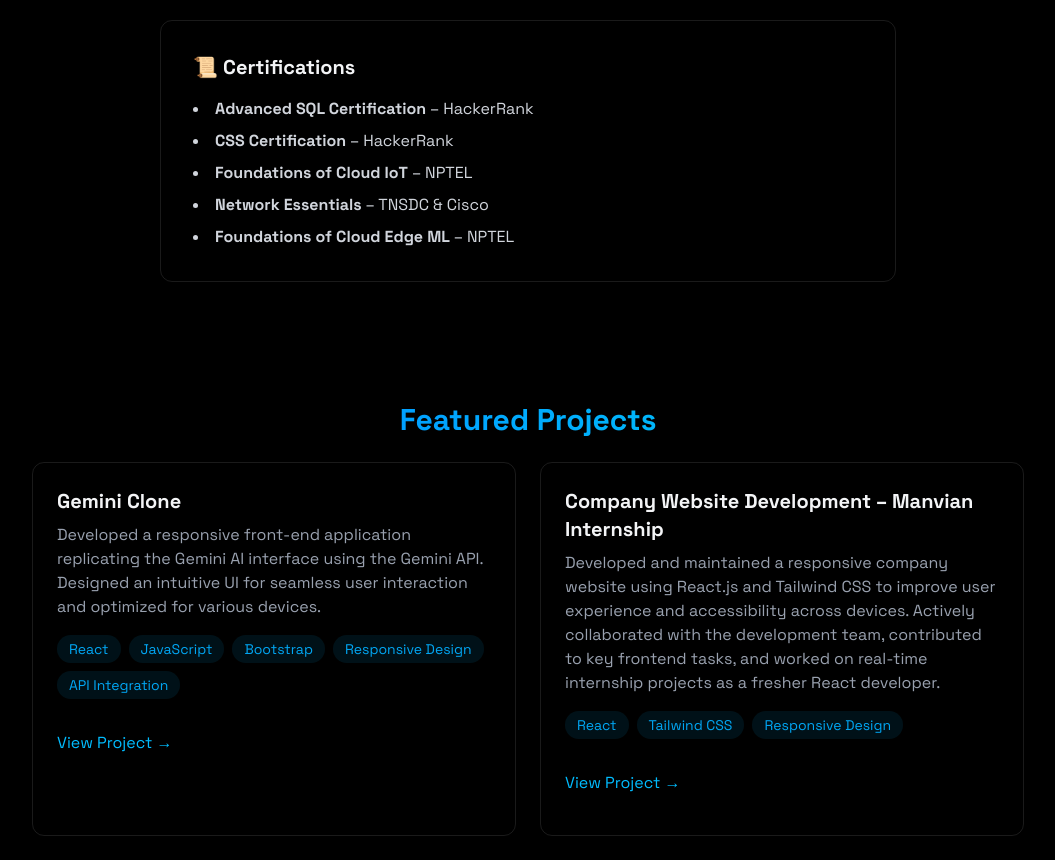
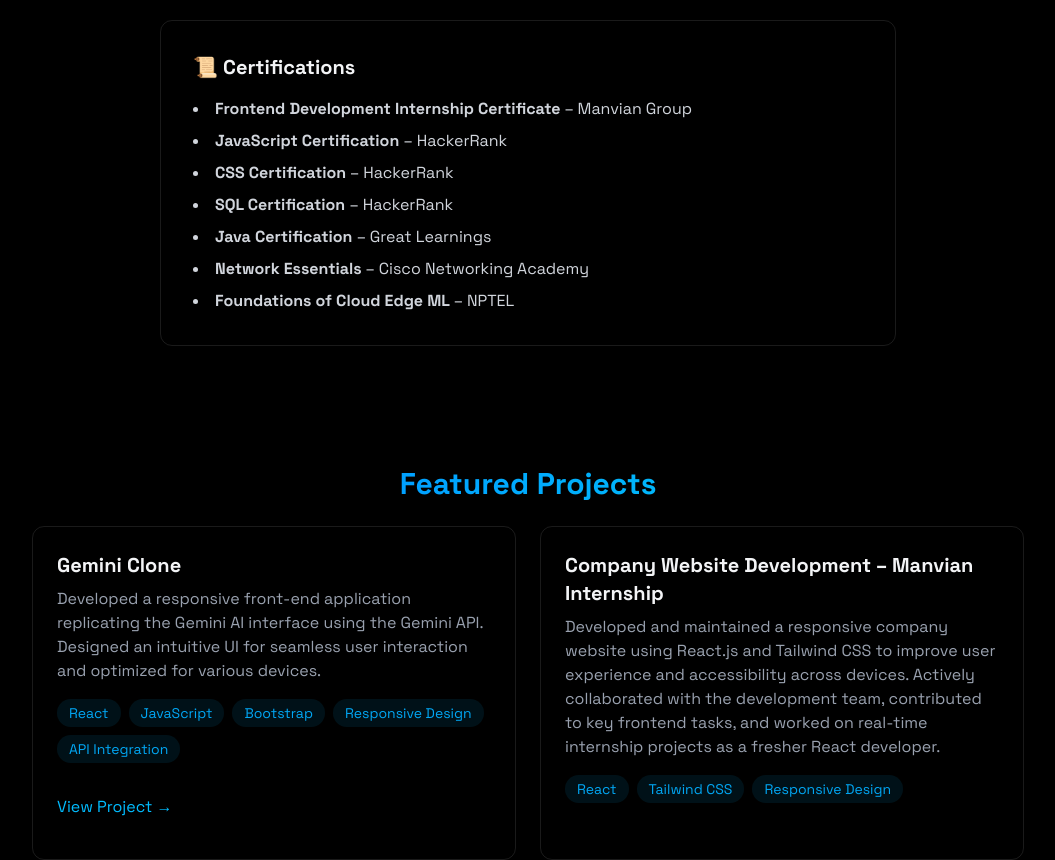
Before and after one commit to venkadesh-developer/Venkat.developer, a React (Vite) app: page / in a window 1280 px wide. Shown: the part 1620-2480 px from the top of the page, without its empty margins (112-1167 px from the left). Built offline with nearby package versions, Linux system fonts and the light colour scheme.

Commit message:
My portfolio

```diff
--- a/src/components/LoadingScreen.jsx
+++ b/src/components/LoadingScreen.jsx
@@ -29,7 +29,7 @@
         {text} <span className="animate-blink ml-1"> | </span>
       </div>
 
-      <div className="w-[200px] h-[2px] bg-gray-800 rounded relative overflow-hidden">
+      <div className="w-[200px] h-[2px] bg-gray-800 rounded relative overflow-hidden ">
         <div className="w-[40%] h-full bg-blue-500 shadow-[0_0_15px_#3b82f6] animate-loading-bar"></div>
       </div>
     </div>
--- a/src/components/sections/About.jsx
+++ b/src/components/sections/About.jsx
@@ -97,16 +97,23 @@
             <h3 className="text-xl font-bold mb-4">📜 Certifications</h3>
             <ul className="list-disc list-inside text-gray-300 space-y-2">
               <li>
-                <strong>Advanced SQL Certification</strong> – HackerRank
+                <strong>Frontend Development Internship Certificate</strong>  – Manvian Group
+              </li>
+              <li>
+                <strong> JavaScript Certification </strong> – HackerRank
               </li>
               <li>
                 <strong>CSS Certification</strong> – HackerRank
               </li>
               <li>
-                <strong>Foundations of Cloud IoT</strong> – NPTEL
+                <strong> SQL Certification </strong> – HackerRank
               </li>
               <li>
-                <strong>Network Essentials</strong> – TNSDC & Cisco
+                <strong> Java Certification </strong> – Great Learnings
+              </li>
+              <li>
+                <strong>Network Essentials</strong> –  Cisco Networking Academy
+
               </li>
               <li>
                 <strong>Foundations of Cloud Edge ML</strong> – NPTEL
--- a/src/components/sections/Projects.jsx
+++ b/src/components/sections/Projects.jsx
@@ -60,12 +60,12 @@
                 ))}
               </div>
               <div className="flex justify-between items-center">
-                <a
+                {/* <a
                   href="#"
                   className="text-sky-400 hover:text-sky-300 transition-colors my-4"
                 >
                   View Project →
-                </a>
+                </a> */}
               </div>
             </div>
           </div>
```
Also changed, not shown: src/components/MobileMenu.jsx (line endings or trailing spaces), src/components/Navbar.jsx (line endings or trailing spaces), src/components/RevealOnScroll.jsx (line endings or trailing spaces), src/components/sections/Contact.jsx (line endings or trailing spaces), src/components/sections/Home.jsx (line endings or trailing spaces).
